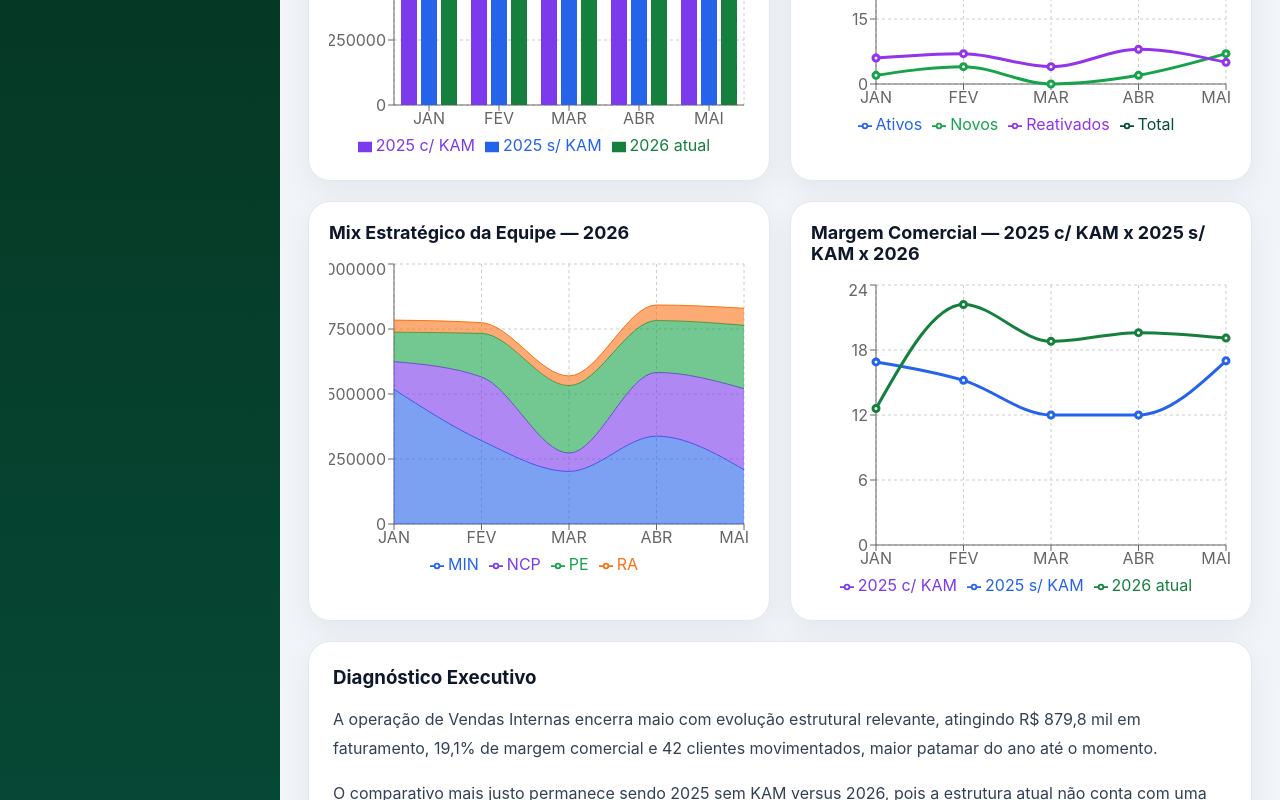
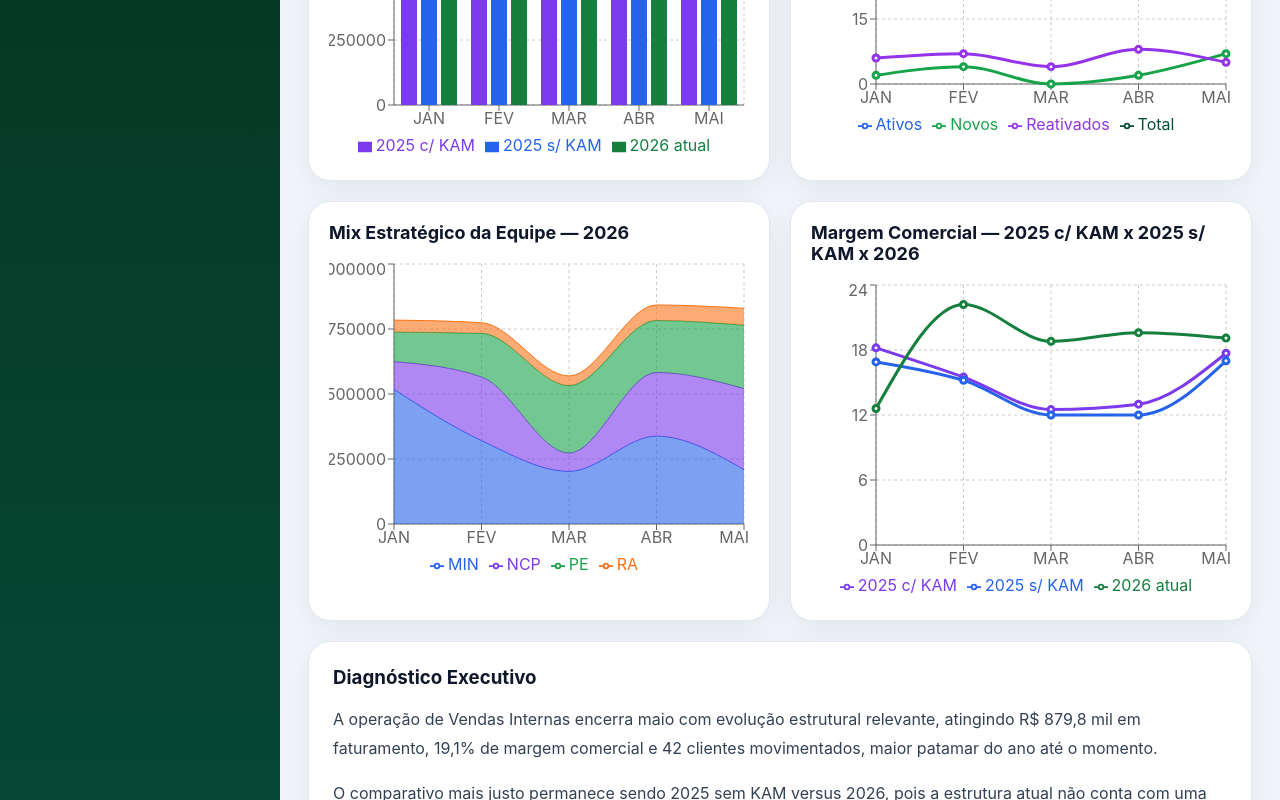
Before and after one commit to altcomunic/campo-dashboard-comercial, a React (Vite) app: page / in a window 1280 px wide. Shown: the part 546-1346 px from the top of the page. Built offline with nearby package versions, Linux system fonts and the light colour scheme; the HTML template or start-up script is replaced by a standard one.

Commit message:
Update dashboardData.ts

```diff
--- a/src/data/dashboardData.ts
+++ b/src/data/dashboardData.ts
@@ -25,11 +25,11 @@ export const mixEquipe2026 = [
 ]
 
 export const margemEquipe = [
-  { mes: 'JAN', semKam2025: 16.9, atual2026: 12.6 },
-  { mes: 'FEV', semKam2025: 15.2, atual2026: 22.2 },
-  { mes: 'MAR', semKam2025: 12.0, atual2026: 18.8 },
-  { mes: 'ABR', semKam2025: 12.0, atual2026: 19.6 },
-  { mes: 'MAI', semKam2025: 17.0, atual2026: 19.1 },
+  { mes: 'JAN', comKam2025: 18.2, semKam2025: 16.9, atual2026: 12.6 },
+  { mes: 'FEV', comKam2025: 15.5, semKam2025: 15.2, atual2026: 22.2 },
+  { mes: 'MAR', comKam2025: 12.5, semKam2025: 12.0, atual2026: 18.8 },
+  { mes: 'ABR', comKam2025: 13.0, semKam2025: 12.0, atual2026: 19.6 },
+  { mes: 'MAI', comKam2025: 17.7, semKam2025: 17.0, atual2026: 19.1 },
 ]
 
 export const vendedores: Vendedor[] = [
```
